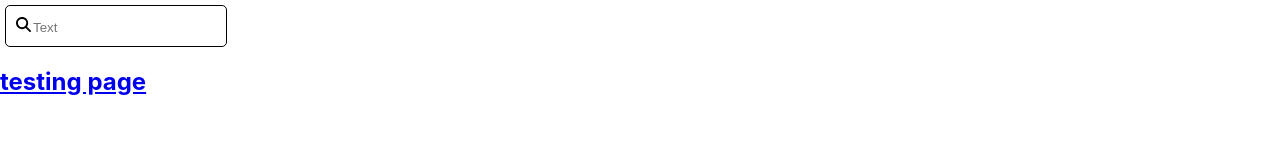
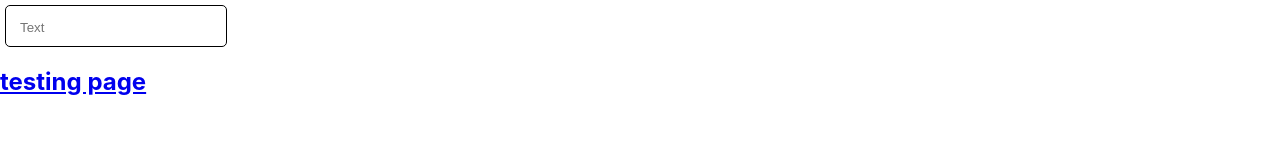
Before and after one commit to Yaghoubi-MH/nima, a React (Create React App) app: page / in a window 1280 px wide. Shown: the top 145 px of the page. Built offline with nearby package versions, Linux system fonts and the light colour scheme.

Commit message:
reformed input

```diff
--- a/src/components/Input/index.js
+++ b/src/components/Input/index.js
@@ -1,14 +1,17 @@
-import React from "react";
+import React, {useState} from "react";
 
 import styles from './input.module.css'
 
-const Input = ({style}) => {
+const Input = ({style, disabled, icon}) => {
+    const [text, setText] = useState('')
 
     const containerClasses = `${styles.container} ${style || styles.default_container}`
+    const finalClasses = `${containerClasses} ${disabled && styles.disabled}`
+    const labelActive = `${styles.label} ${text && styles.label_active}`
 
     return(
-        <form className={containerClasses}>
-            <svg className={styles.input_icon} xmlns="http://www.w3.org/2000/svg" viewBox="0 0 512 512">
+        <form className={finalClasses}>
+            <svg opacity={icon ? 1 : 0} className={styles.input_icon} xmlns="http://www.w3.org/2000/svg" viewBox="0 0 512 512">
                 <path d="M416 208c0 45.9-14.9
                          88.3-40 122.7L502.6 457.4c12.5 12.5 12.5
                          32.8 0 45.3s-32.8 12.5-45.3 0L330.7 376c-34.4
@@ -16,7 +19,14 @@ const Input = ({style}) => {
                          0 208 0S416 93.1 416 208zM208 352a144 144 0 1 0
                          0-288 144 144 0 1 0 0 288z"/>
             </svg>
-            <input className={styles.input} placeholder='Text' />
+            <div>
+                <label className={labelActive}>input label</label>
+                <input
+                    disabled={disabled}
+                    className={styles.input}
+                    onChange={(e)=> setText(e.target.value)}
+                    placeholder='Text' />
+            </div>
         </form>
     )
 }
--- a/src/components/Input/input.module.css
+++ b/src/components/Input/input.module.css
@@ -1,4 +1,5 @@
-.table_container{
+.container{
+    position: relative;
     display: flex;
     flex-direction: row-reverse;
     justify-content: center;
@@ -17,3 +18,33 @@
 .input_icon{
     height: 15px;
 }
+.container:hover{
+    box-shadow: 0 2px 2px 1px #82a7f3;
+}
+.container:focus-within{
+    border: 2px solid #254b99;
+}
+.container:active{
+    border: 1px solid rgba(33, 33, 128, 0.67);
+}
+.disabled {
+    opacity: 0.5
+}
+.disabled:hover{
+    box-shadow: none;
+}
+.disabled:active{
+    border: 1px solid #000000;
+}
+.label{
+    display: block;
+    position: absolute;
+    font-size: 7px;
+    bottom: 10px;
+    opacity: 0;
+    transition: transform 0.2s, opacity 0.2s;
+}
+.label_active{
+    transform: translateY(-18px);
+    opacity: 1;
+}
--- a/src/pages/HomePage/index.js
+++ b/src/pages/HomePage/index.js
@@ -33,7 +33,7 @@ const HomePage = ({style}) => {
     }
     return(
         <>
-            <Input style={style} />
+            <Input icon={false} disabled={false} style={style} />
             <h2>
                 <Link to='/tp'>testing page</Link>
             </h2>
```
